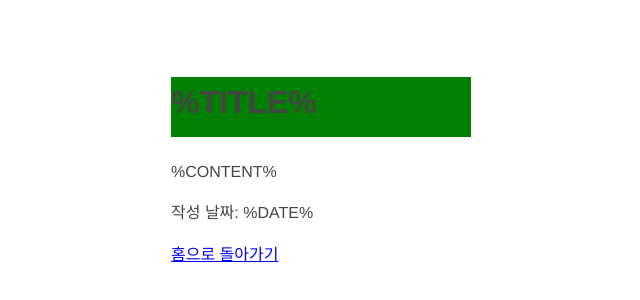
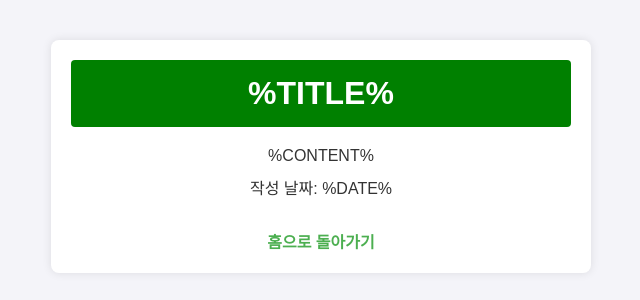
Before and after one commit to IJAEYEONG/board, a website: page submission.html in a window 1280 px wide. Shown: the part 244-544 px from the top of the page, without its empty margins (319-959 px from the left). Drawn offline with Linux system fonts and the light colour scheme.

Commit message:
로그인,회원가입,상세페이지 수정

```diff
--- /dev/null
+++ b/board.css
@@ -0,0 +1,64 @@
+body {
+  font-family: Arial, sans-serif;
+  background-color: #f4f4f9;
+  color: #333;
+  margin: 0;
+  padding: 0;
+  display: flex;
+  flex-direction: column;
+  align-items: center;
+  justify-content: center;
+  height: 100vh;
+}
+form {
+  background: #fff;
+  padding: 20px;
+  border-radius: 8px;
+  box-shadow: 0 0 10px rgba(0, 0, 0, 0.1);
+  max-width: 500px;
+  width: 100%;
+}
+input[type="text"],
+textarea {
+  width: calc(100% - 22px);
+  padding: 10px;
+  margin-bottom: 20px;
+  border: 1px solid #ccc;
+  border-radius: 4px;
+}
+button {
+  width: 100%;
+  background-color: #4CAF50;
+  color: white;
+  padding: 14px 20px;
+  border: none;
+  border-radius: 4px;
+  cursor: pointer;
+  font-size: 16px;
+}
+button:hover {
+  background-color: #45a049;
+}
+hr {
+  margin: 40px 0;
+  border: 0;
+  border-top: 1px solid #ccc;
+  width: 100%;
+}
+#links {
+  max-width: 500px;
+  width: 100%;
+  text-align: center;
+}
+#links h1 {
+  color: #4CAF50;
+}
+#links a {
+  display: block;
+  color: #4CAF50;
+  text-decoration: none;
+  margin-bottom: 10px;
+}
+#links a:hover {
+  text-decoration: underline;
+}
--- /dev/null
+++ b/edit.css
@@ -0,0 +1,59 @@
+body {
+  font-family: Arial, sans-serif;
+  background-color: #f4f4f9;
+  color: #333;
+  margin: 0;
+  padding: 0;
+  display: flex;
+  justify-content: center;
+  align-items: center;
+  height: 100vh;
+}
+h1 {
+  text-align: center;
+  color: #4CAF50;
+}
+form {
+  background: #fff;
+  padding: 20px;
+  border-radius: 8px;
+  box-shadow: 0 0 10px rgba(0, 0, 0, 0.1);
+  max-width: 500px;
+  width: 100%;
+}
+label {
+  display: block;
+  margin-bottom: 8px;
+  font-weight: bold;
+}
+input[type="text"],
+textarea {
+  width: calc(100% - 22px);
+  padding: 10px;
+  margin-bottom: 20px;
+  border: 1px solid #ccc;
+  border-radius: 4px;
+}
+button {
+  width: 100%;
+  background-color: #4CAF50;
+  color: white;
+  padding: 14px 20px;
+  border: none;
+  border-radius: 4px;
+  cursor: pointer;
+  font-size: 16px;
+}
+button:hover {
+  background-color: #45a049;
+}
+a {
+  display: block;
+  text-align: center;
+  margin-top: 20px;
+  color: #4CAF50;
+  text-decoration: none;
+}
+a:hover {
+  text-decoration: underline;
+}
--- /dev/null
+++ b/signup.css
@@ -0,0 +1,51 @@
+body {
+  font-family: Arial, sans-serif;
+  background-color: #f4f4f9;
+  color: #333;
+  margin: 0;
+  padding: 0;
+  display: flex;
+  justify-content: center;
+  align-items: center;
+  height: 100vh;
+}
+form {
+  background: #fff;
+  padding: 20px;
+  border-radius: 8px;
+  box-shadow: 0 0 10px rgba(0, 0, 0, 0.1);
+  max-width: 400px;
+  width: 100%;
+}
+input[type="text"],
+input[type="email"],
+input[type="password"] {
+  width: calc(100% - 22px);
+  padding: 10px;
+  margin-bottom: 15px;
+  border: 1px solid #ccc;
+  border-radius: 4px;
+}
+button {
+  width: 100%;
+  background-color: #4CAF50;
+  color: white;
+  padding: 14px 20px;
+  border: none;
+  border-radius: 4px;
+  cursor: pointer;
+  font-size: 16px;
+}
+button:hover {
+  background-color: #45a049;
+}
+a {
+  display: block;
+  text-align: center;
+  margin-top: 20px;
+  color: #4CAF50;
+  text-decoration: none;
+}
+a:hover {
+  text-decoration: underline;
+}
--- /dev/null
+++ b/submission.css
@@ -0,0 +1,47 @@
+body {
+  font-family: Arial, sans-serif;
+  background-color: #f4f4f9;
+  color: #333;
+  margin: 0;
+  padding: 0;
+  display: flex;
+  justify-content: center;
+  align-items: center;
+  height: 100vh;
+}
+.boardContent {
+  display: flex;
+  justify-content: center;
+  align-items: center;
+  width: 100%;
+}
+.ContentWrap {
+  background: #fff;
+  padding: 20px;
+  border-radius: 8px;
+  box-shadow: 0 0 10px rgba(0, 0, 0, 0.1);
+  max-width: 500px;
+  width: 100%;
+  text-align: center;
+}
+h1 {
+  width: 100%;
+  background-color: green;
+  color: white;
+  padding: 15px 0;
+  margin: 0 0 20px;
+  border-radius: 4px;
+}
+p {
+  margin: 10px 0;
+}
+a {
+  display: inline-block;
+  margin-top: 20px;
+  color: #4CAF50;
+  text-decoration: none;
+  font-weight: bold;
+}
+a:hover {
+  text-decoration: underline;
+}
--- a/submission.html
+++ b/submission.html
@@ -4,24 +4,7 @@
   <meta charset="UTF-8">
   <meta name="viewport" content="width=device-width, initial-scale=1.0">
     <title>제출물 상세보기</title>
-    <link rel="stylesheet" href="/styles.css">
-    <style>
-      h1{
-        width: 300px;
-        height: 60px;
-        background-color: green;
-      }
-      .boardContent{
-        display: flex;
-        justify-content: center;
-
-      }
-      .ContentWrap{
-        border: black;
-        position: absolute;
-        top: 300px;
-      }
-    </style>
+    <link rel="stylesheet" href="/submission.css">
 </head>
   <body>
     <div class="boardContent">
```
Also changed, not shown: board.html (+1 -0 lines), edit.html (+1 -3 lines), server.js (+24 -0 lines).
